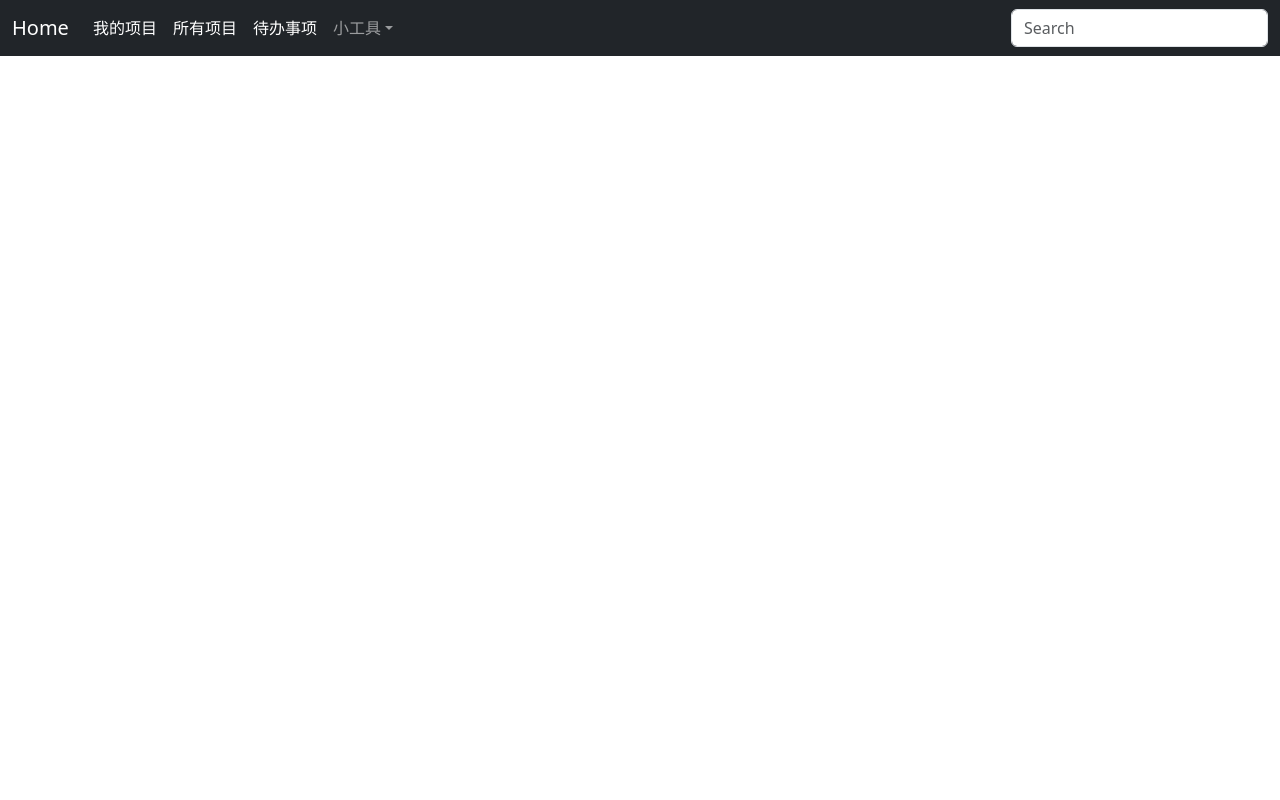
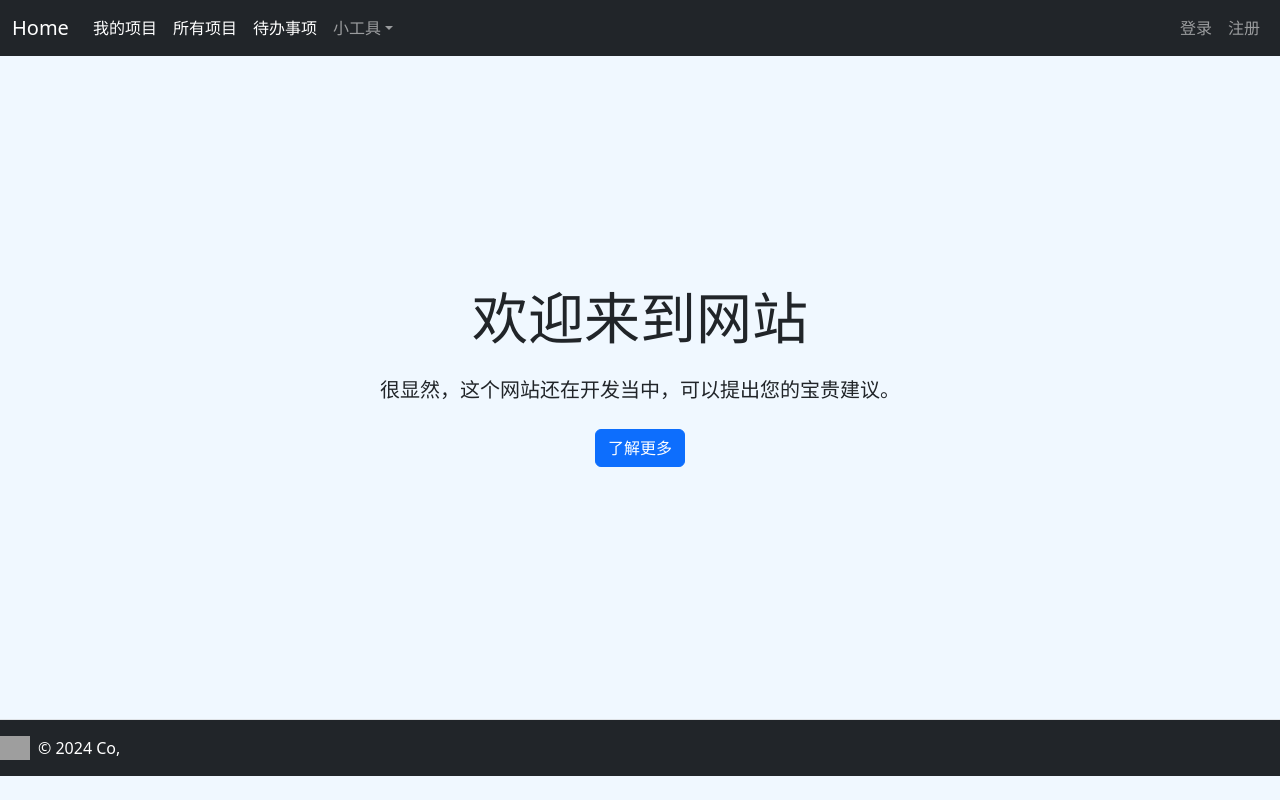
Before and after one commit to XJJWang/work_tools, a Django app: page /financial_statement/main/ in a window 1280 px wide. Run offline with Django 5.2, Linux system fonts and the light colour scheme; some libraries are stand-ins or nearby versions; grey boxes are pictures that could not be loaded.

Commit message:
简单完成主页，下一步是将其模板化

```diff
--- a/financial_statement/templates/financial_statement/main.html
+++ b/financial_statement/templates/financial_statement/main.html
@@ -6,6 +6,17 @@
     <meta name="keywords" content="">
     <meta name="description" content="">
     <link href="/static/bootstrap5/css/bootstrap.min.css" rel="stylesheet">
+     <style>
+        body {
+            background-color: #f0f8ff; /* 浅蓝色背景 */
+            min-height: 100vh;
+            display: flex;
+            flex-direction: column;
+        }
+        .content {
+            flex: 1;
+        }
+    </style>
 
     <title>Hello, world!</title>
   </head>
@@ -31,19 +42,60 @@
           <li class="nav-item dropdown">
             <a class="nav-link dropdown-toggle" href="#" data-bs-toggle="dropdown" aria-expanded="false">小工具</a>
             <ul class="dropdown-menu">
-              <li><a class="dropdown-item" href="#">Action</a></li>
-              <li><a class="dropdown-item" href="#">Another action</a></li>
-              <li><a class="dropdown-item" href="#">Something else here</a></li>
+              <li><a class="dropdown-item" href="#">小工具1</a></li>
+              <li><a class="dropdown-item" href="#">小工具1</a></li>
+              <li><a class="dropdown-item" href="#">小工具1</a></li>
             </ul>
           </li>
         </ul>
-        <form role="search">
-          <input class="form-control" type="search" placeholder="Search" aria-label="Search">
-        </form>
+              <ul class="navbar-nav">
+          <li class="nav-item">
+            <a class="nav-link" href="#">登录</a>
+          </li>
+          <li class="nav-item">
+            <a class="nav-link" href="#">注册</a>
+          </li>
+        </ul>
       </div>
     </div>
   </nav>
 
     <script src="/static/bootstrap5/js/bootstrap.bundle.min.js" ></script>
+
+      <div class="container content d-flex align-items-center justify-content-center">
+        <div class="text-center">
+            <h1 class="display-4 mb-4">欢迎来到网站</h1>
+            <p class="lead mb-4">很显然，这个网站还在开发当中，可以提出您的宝贵建议。</p>
+            <button class="btn btn-primary">了解更多</button>
+        </div>
+    </div>
+
+
+<footer class="d-flex flex-wrap justify-content-between align-items-center py-3 my-4 border-top bg-dark text-white">
+  <div class="col-md-4 d-flex align-items-center">
+    <a href="/" class="mb-3 me-2 mb-md-0 text-white text-decoration-none lh-1">
+      <img src="path/to/your/logo.png" alt="img" width="30" height="24">
+    </a>
+    <span class="mb-3 mb-md-0">© 2024 Co,</span>
+  </div>
+
+  <ul class="nav col-md-4 justify-content-end list-unstyled d-flex">
+    <li class="ms-3">
+      <a class="text-white" href="https://twitter.com/yourcompany" aria-label="Twitter">
+        <i class="bi bi-twitter" aria-hidden="true"></i>
+      </a>
+    </li>
+    <li class="ms-3">
+      <a class="text-white" href="https://instagram.com/yourcompany" aria-label="Instagram">
+        <i class="bi bi-instagram" aria-hidden="true"></i>
+      </a>
+    </li>
+    <li class="ms-3">
+      <a class="text-white" href="https://facebook.com/yourcompany" aria-label="Facebook">
+        <i class="bi bi-facebook" aria-hidden="true"></i>
+      </a>
+    </li>
+  </ul>
+</footer>
   </body>
 </html>
```
